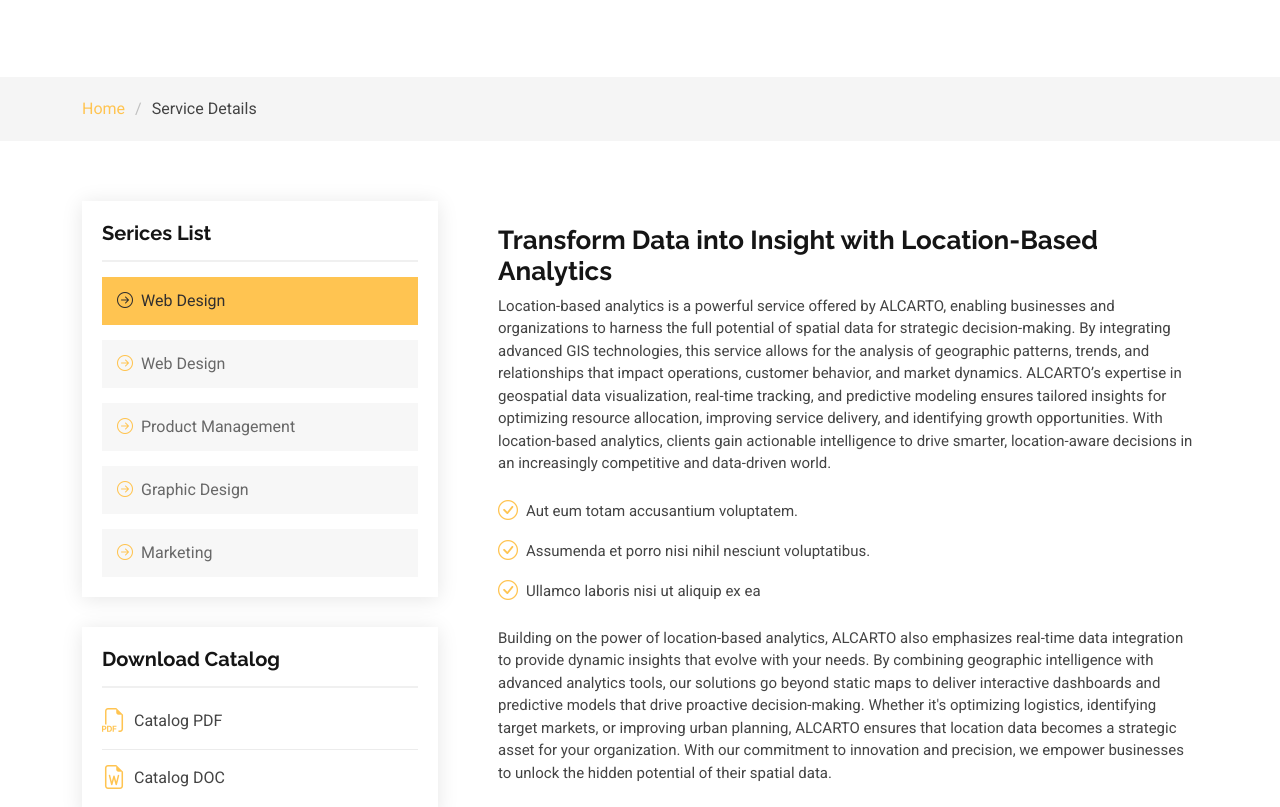
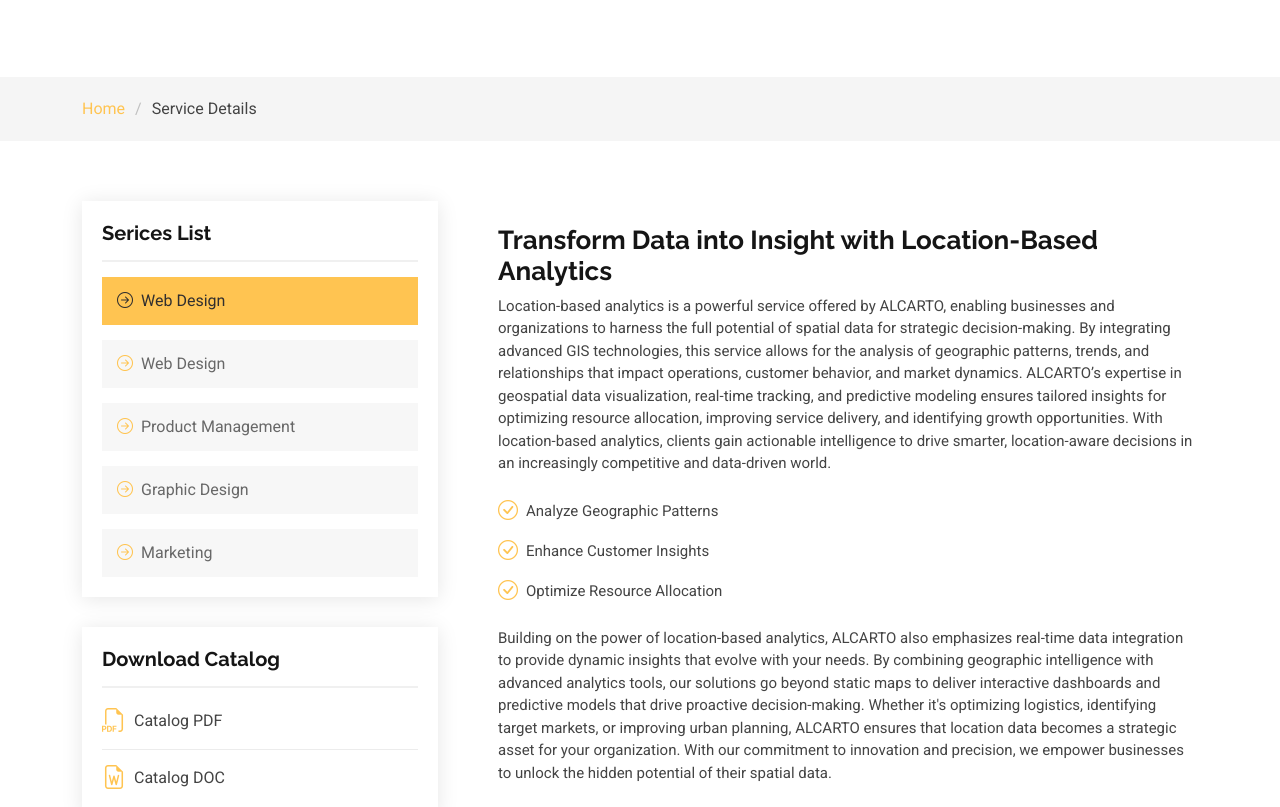
Before and after one commit to Arslan51214/GIS-DEV-Company-Portfolio, a plain HTML site: page service-details.html in a window 1280 px wide. Shown: the part 290-1097 px from the top of the page. Drawn offline with nearby package versions, Linux system fonts and the light colour scheme.

Commit message:
push init

```diff
--- a/service-details.html
+++ b/service-details.html
@@ -150,9 +150,9 @@
               Location-based analytics is a powerful service offered by ALCARTO, enabling businesses and organizations to harness the full potential of spatial data for strategic decision-making. By integrating advanced GIS technologies, this service allows for the analysis of geographic patterns, trends, and relationships that impact operations, customer behavior, and market dynamics. ALCARTO’s expertise in geospatial data visualization, real-time tracking, and predictive modeling ensures tailored insights for optimizing resource allocation, improving service delivery, and identifying growth opportunities. With location-based analytics, clients gain actionable intelligence to drive smarter, location-aware decisions in an increasingly competitive and data-driven world.
             </p>
             <ul>
-              <li><i class="bi bi-check-circle"></i> <span>Aut eum totam accusantium voluptatem.</span></li>
-              <li><i class="bi bi-check-circle"></i> <span>Assumenda et porro nisi nihil nesciunt voluptatibus.</span></li>
-              <li><i class="bi bi-check-circle"></i> <span>Ullamco laboris nisi ut aliquip ex ea</span></li>
+              <li><i class="bi bi-check-circle"></i> <span>Analyze Geographic Patterns</span></li>
+              <li><i class="bi bi-check-circle"></i> <span>Enhance Customer Insights</span></li>
+              <li><i class="bi bi-check-circle"></i> <span>Optimize Resource Allocation</span></li>
             </ul>
             <p>
               Building on the power of location-based analytics, ALCARTO also emphasizes real-time data integration to provide dynamic insights that evolve with your needs. By combining geographic intelligence with advanced analytics tools, our solutions go beyond static maps to deliver interactive dashboards and predictive models that drive proactive decision-making. Whether it's optimizing logistics, identifying target markets, or improving urban planning, ALCARTO ensures that location data becomes a strategic asset for your organization. With our commitment to innovation and precision, we empower businesses to unlock the hidden potential of their spatial data.
```
Also changed, not shown: index.html (+2 -0 lines).
